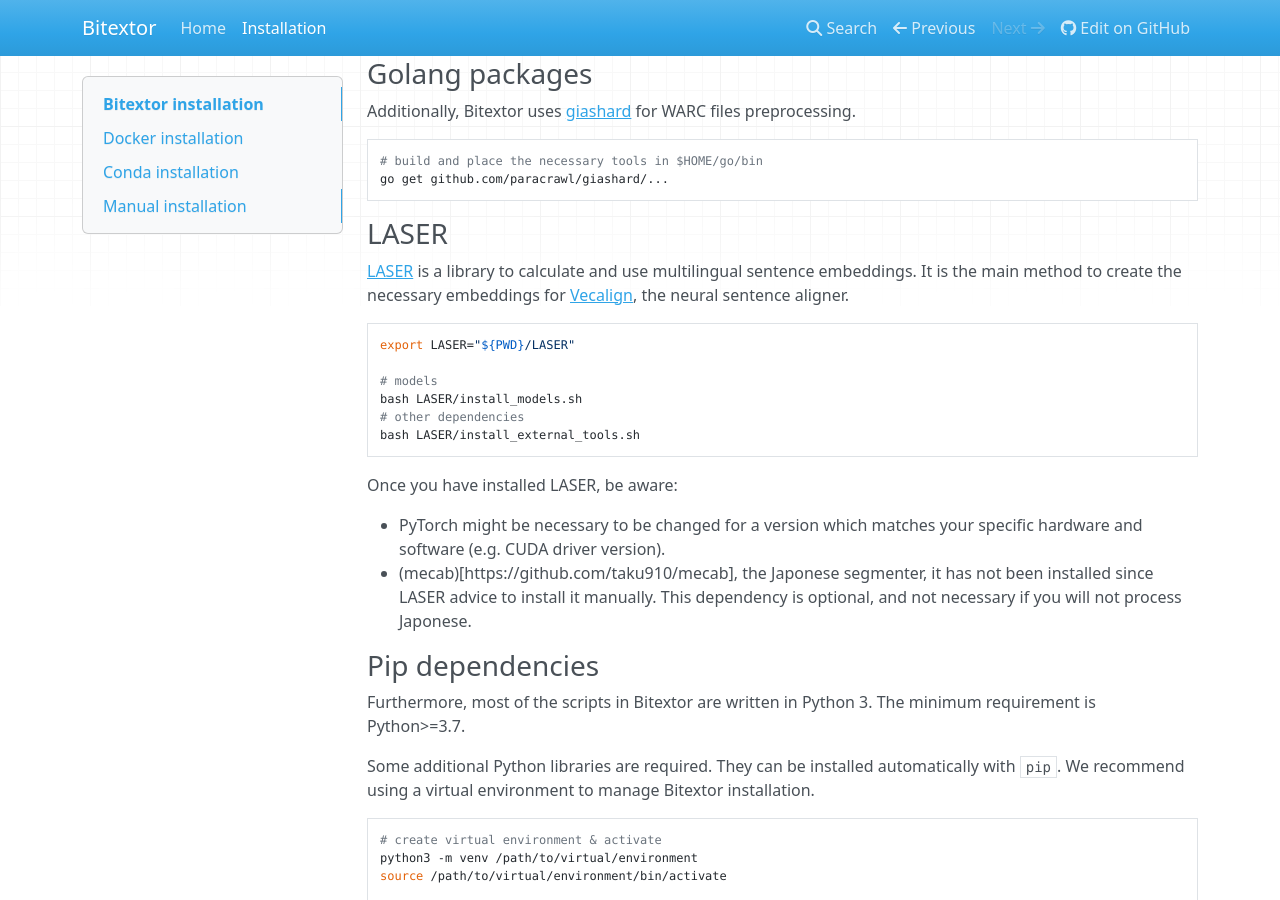
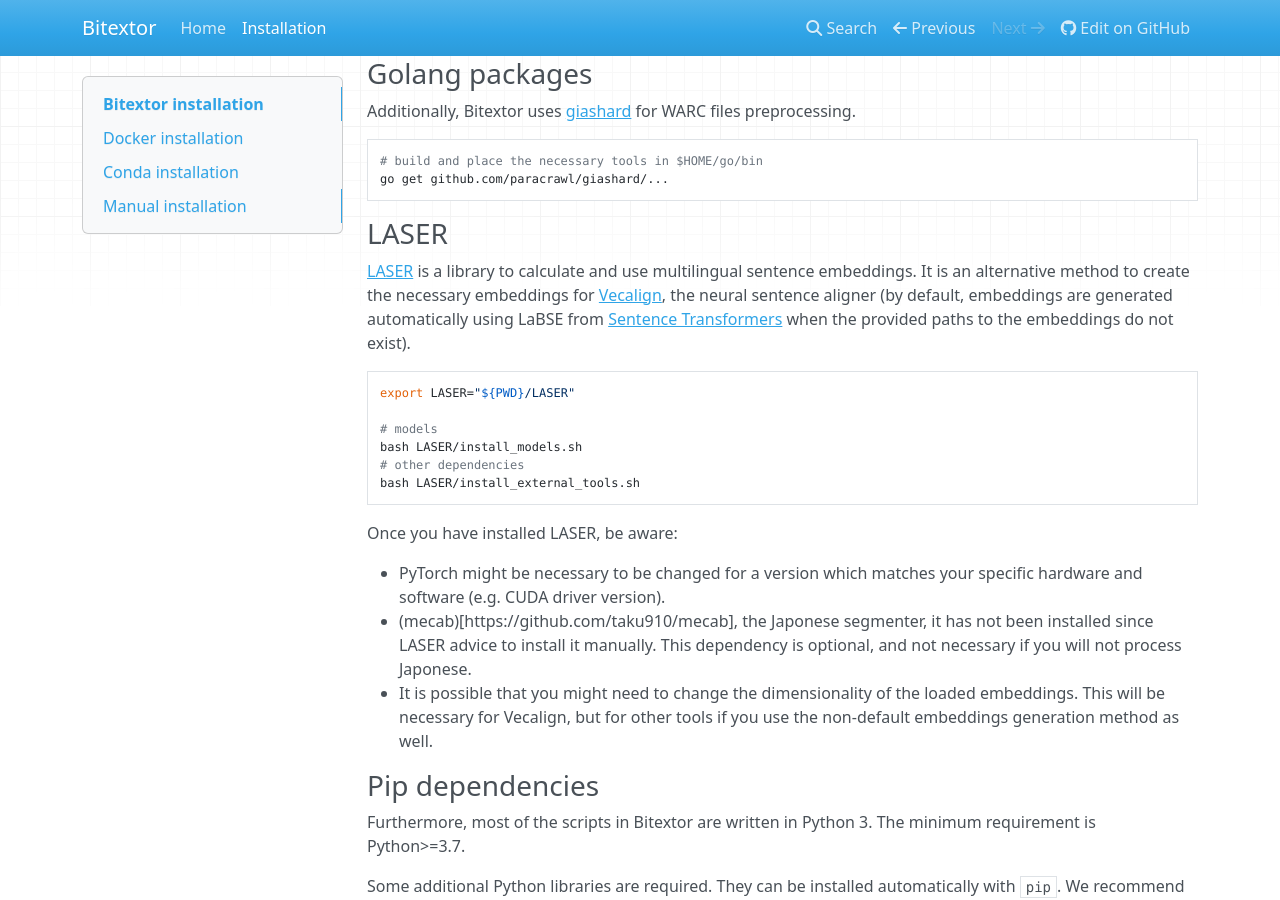
Before and after one commit to bitextor/bitextor-neural, an MkDocs documentation site: the page built from docs/INSTALL.md, in a window 1280 px wide and 900 px high, scrolled down 2487 px. Built offline with MkDocs 1.6.1, drawn with Linux system fonts in a browser that asks for light colours; nearby versions of some CDN libraries.

Commit message:
Update INSTALL.md

````diff
--- a/docs/INSTALL.md
+++ b/docs/INSTALL.md
@@ -138,7 +138,7 @@
 
 ### LASER
 
-[LASER](https://github.com/facebookresearch/LASER) is a library to calculate and use multilingual sentence embeddings. It is the main method to create the necessary embeddings for [Vecalign](https://github.com/thompsonb/vecalign), the neural sentence aligner.
+[LASER](https://github.com/facebookresearch/LASER) is a library to calculate and use multilingual sentence embeddings. It is an alternative method to create the necessary embeddings for [Vecalign](https://github.com/thompsonb/vecalign), the neural sentence aligner (by default, embeddings are generated automatically using LaBSE from [Sentence Transformers](https://www.sbert.net/) when the provided paths to the embeddings do not exist).
 
 ```bash
 export LASER="${PWD}/LASER"
@@ -153,6 +153,7 @@
 
 * PyTorch might be necessary to be changed for a version which matches your specific hardware and software (e.g. CUDA driver version).
 * (mecab)[https://github.com/taku910/mecab], the Japonese segmenter, it has not been installed since LASER advice to install it manually. This dependency is optional, and not necessary if you will not process Japonese.
+* It is possible that you might need to change the dimensionality of the loaded embeddings. This will be necessary for Vecalign, but for other tools if you use the non-default embeddings generation method as well.
 
 ### Pip dependencies
 
````
